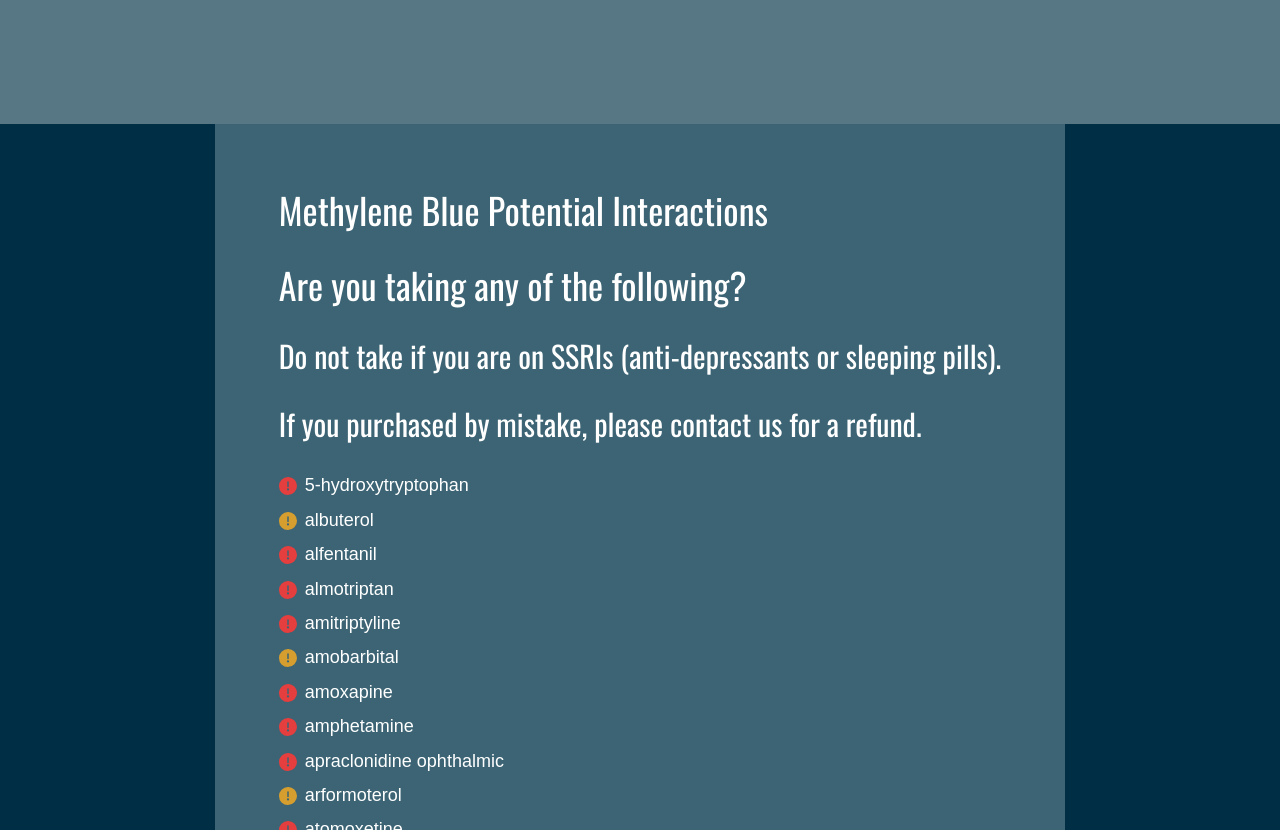
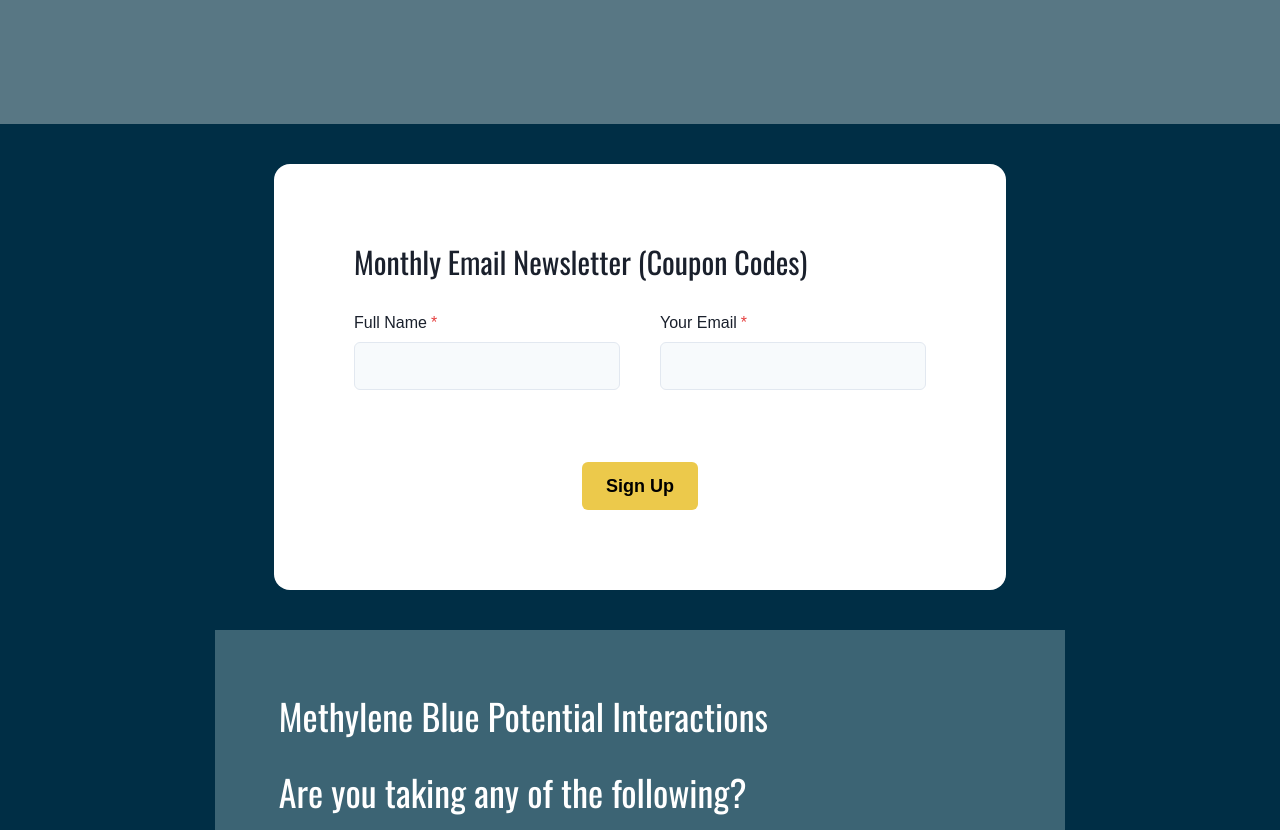
Before and after one commit to wayimp/vitarunner, a Next.js app: page /home in a window 1280 px wide. Shown: the part 580-1410 px from the top of the page. Built offline with nearby package versions, Linux system fonts and the light colour scheme; a web font is replaced by a local one.

Commit message:
coupon code

```diff
--- /dev/null
+++ b/components/CouponForm.tsx
@@ -0,0 +1,170 @@
+import { yupResolver } from "@hookform/resolvers/yup";
+
+import { memo, useState } from "react";
+
+import { useForm } from "react-hook-form";
+import * as yup from "yup";
+import axiosClient from '../util/axiosClient'
+import { useToast } from '@chakra-ui/react'
+
+import {
+    Box,
+    Button,
+    chakra,
+    type ChakraProps,
+    Container,
+    Flex,
+    FormControl,
+    FormErrorMessage,
+    FormLabel,
+    Heading,
+    Input,
+    Stack,
+    Textarea,
+    type ThemingProps,
+    useColorModeValue,
+} from "@chakra-ui/react";
+
+interface CouponFormValues {
+    fullName: string;
+    email: string;
+    message: string;
+    accept: boolean;
+}
+
+const schema = yup
+    .object({
+        fullName: yup
+            .string()
+            .min(6, "Full name must be at least 6 characters long")
+            .required("Full name is a required field")
+            .matches(
+                /^[a-zA-Z.]+\s+[a-zA-Z.]+$/,
+                "Full name must contain only letters",
+            ),
+        email: yup
+            .string()
+            .email("Please enter a valid email")
+            .required("Email is a required field"),
+        message: yup.string().required("Message is a required field"),
+    })
+    .required();
+
+const CouponForm: React.FC<ChakraProps & ThemingProps> = ({
+    colorScheme = "yellow",
+}) => {
+    const [
+        formData,
+        setFormData,
+    ] = useState<CouponFormValues>();
+
+    const toast = useToast()
+    const inactiveColor = useColorModeValue("gray.500", "gray.400");
+
+    const {
+        handleSubmit,
+        register, // ties the inputs to react-form
+        formState: { errors, isSubmitting }, // gets errors and "loading" state
+    } = useForm<CouponFormValues>({
+        reValidateMode: "onBlur",
+        resolver: yupResolver(schema),
+    });
+
+    const onSubmit = async (data: CouponFormValues) => {
+
+        setFormData(data);
+
+        await axiosClient
+            .post('/coupon', data)
+            .then(response => {
+                if (response && response.status === 200) {
+                    toast({
+                        title: 'Message sent.',
+                        description: "Your message was sent successfully",
+                        status: 'success',
+                        duration: 9000,
+                        isClosable: true,
+                    })
+
+                }
+            })
+            .catch(function () {
+                toast({
+                    title: 'Message sending error.',
+                    description: 'There was a problem sending your message',
+                    status: 'error',
+                    duration: 9000,
+                    isClosable: true,
+                })
+            })
+
+        setFormData({ fullName: '', email: '', message: '', accept: false })
+    };
+
+    const inputBG = useColorModeValue("gray.50", "gray.800");
+
+    return (
+        <Container maxW="full" mt={0} centerContent overflow="hidden">
+            <Flex>
+                <Box
+                    margin="40px"
+                    data-aos="fade-up"
+                    data-aos-delay="150"
+                    rounded="2xl"
+                    p={[4, 8, 10, 20]}
+                    bg={useColorModeValue("white", "gray.700")}
+                >
+                    <chakra.form onSubmit={handleSubmit(onSubmit)} noValidate>
+                        <Stack direction="column" spacing={[2, 4, 8]}>
+                            <Heading textStyle='h2' as='h2' fontSize={{ base: '1xl', md: '2xl', lg: '3xl' }}  fontWeight={400}>
+                                Monthly Email Newsletter (Coupon Codes)
+                            </Heading><Stack
+                                direction={["column", "column", "row"]}
+                                spacing={[2, 4, 8, 10]}
+                            >
+                                <FormControl isRequired isInvalid={!!errors?.fullName}>
+                                    <FormLabel htmlFor="fullName">Full Name</FormLabel>
+                                    <Input
+                                        id="fullName"
+                                        focusBorderColor={`${colorScheme}.400`}
+                                        size="lg"
+                                        bg={inputBG}
+                                        {...register("fullName")}
+                                    />
+                                    <FormErrorMessage>{errors?.fullName?.message}</FormErrorMessage>
+                                </FormControl>
+
+                                <FormControl isRequired isInvalid={!!errors?.email}>
+                                    <FormLabel htmlFor="email">Your Email</FormLabel>
+                                    <Input
+                                        id="email"
+                                        focusBorderColor={`${colorScheme}.400`}
+                                        size="lg"
+                                        bg={inputBG}
+                                        {...register("email")}
+                                    />
+                                    <FormErrorMessage>{errors?.email?.message}</FormErrorMessage>
+                                </FormControl>
+                            </Stack>
+
+                            <Box>
+                                <Stack mt={[4, 6, 8, 10]} align="center" justify="center">
+                                    <Button
+                                        type="submit"
+                                        size="lg"
+                                        colorScheme={colorScheme}
+                                        isLoading={isSubmitting}
+                                    >
+                                        Sign Up
+                                    </Button>
+                                </Stack>
+                            </Box>
+                        </Stack>
+                    </chakra.form>
+                </Box>
+            </Flex>
+        </Container>
+    );
+};
+
+export default memo(CouponForm);
--- /dev/null
+++ b/pages/api/coupon.js
@@ -0,0 +1,22 @@
+import { email } from "../../util/notify"
+
+export default async function handler(req, res) {
+  const { body } = req
+  try {
+    email("handel@plymouthcommercialservices.com", "Newsletter Signup from VITARUNNER Website",
+      `Full Name: ${body.fullName}\nEmail: ${body.email}`
+    )
+    res.status(200).send()
+  } catch (err) {
+    res.status(500).send({ error: 'Error sending email' })
+  }
+
+  try {
+    email(body.email, "Nutricel Methylene Blue Coupon Code",
+        `Get 10% off everything on Amazon: https://www.amazon.com/promocode/A33SFPHIC8J16C`
+      )
+    res.status(200).send()
+  } catch (err) {
+    res.status(500).send({ error: 'Error sending email' })
+  }
+}
--- a/pages/home.js
+++ b/pages/home.js
@@ -1,5 +1,6 @@
 import { TopBar } from '../components/TopBar'
 import { Home1 } from '../components/Home1'
+import CouponForm from '../components/CouponForm.tsx'
 import { Interactions } from '../components/Interactions'
 
 import { Flex } from '@chakra-ui/react';
@@ -13,6 +14,8 @@ export default function Home() {
 
         <Home1 />
 
+        <CouponForm />
+
         <Interactions />
 
       </Flex>
```
